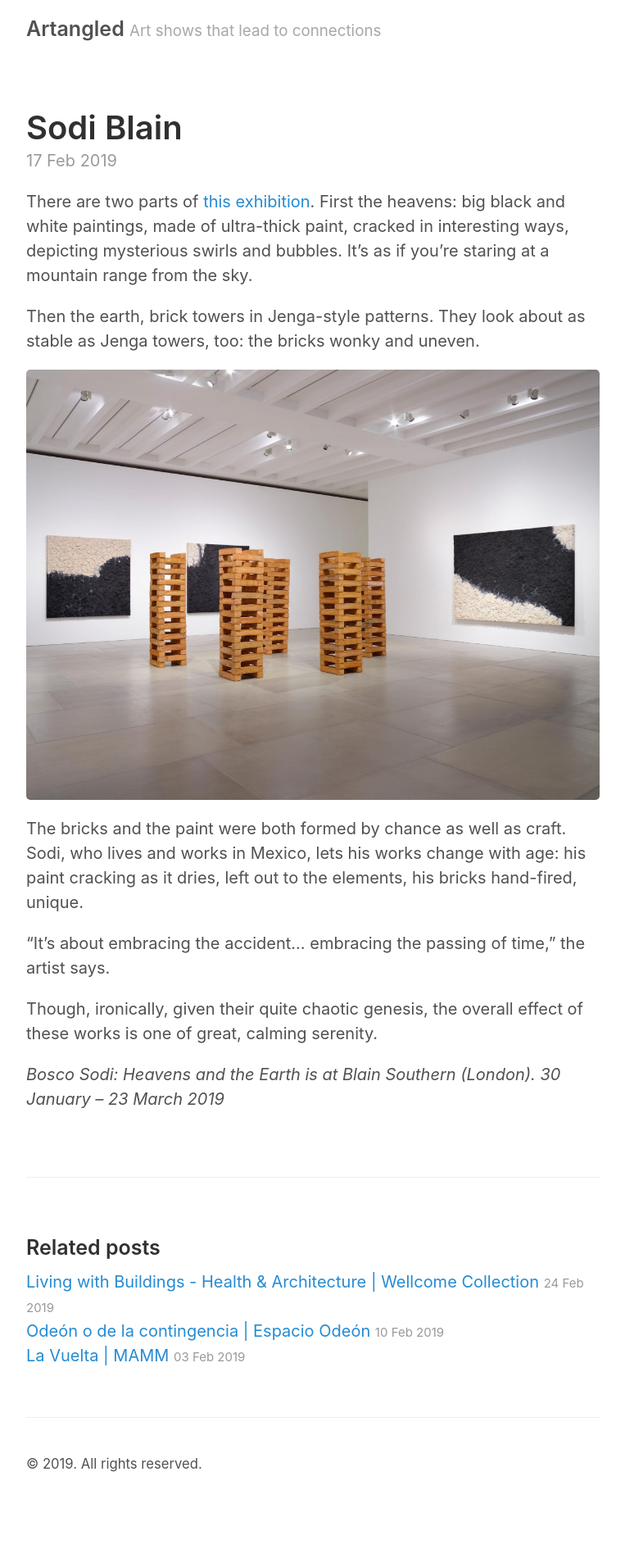
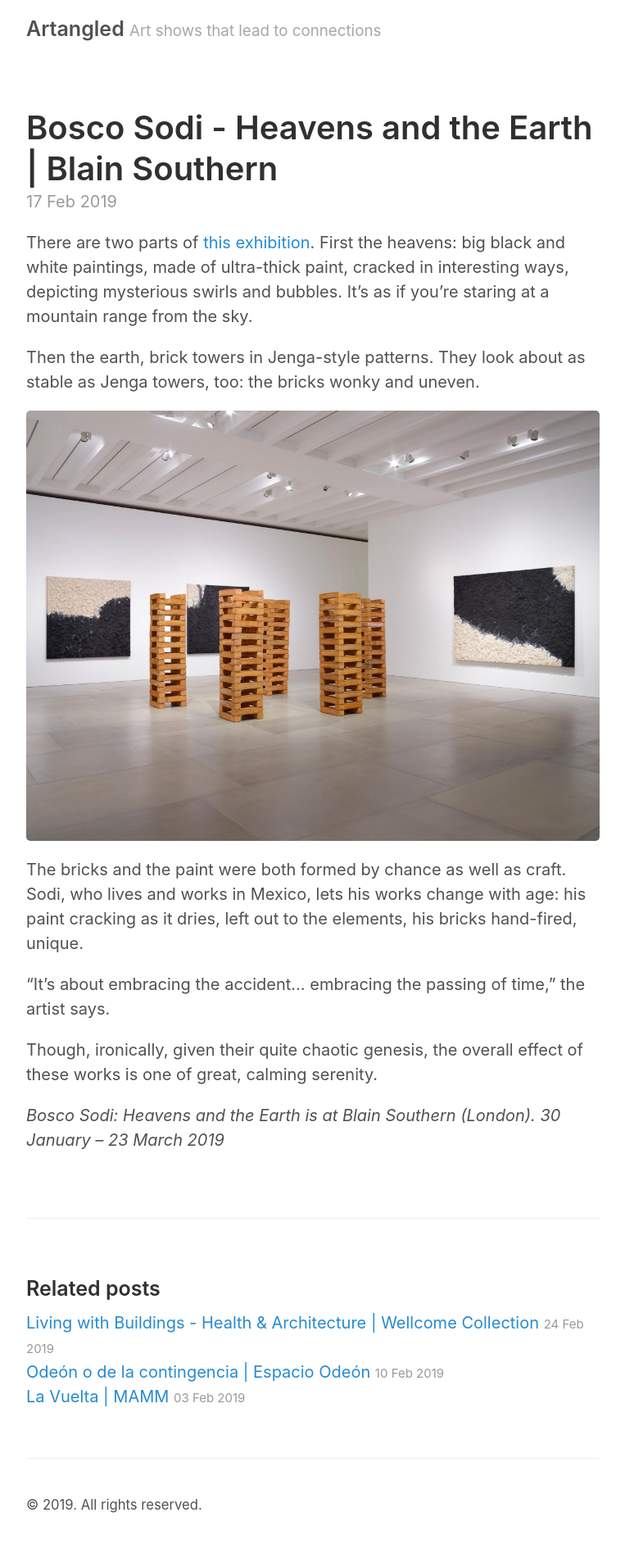
Before and after one commit to JMDKC/jmdkc.github.io, a Jekyll site: the page built from _posts/2019-02-17-sodi-blain.md, in a window 1280 px wide. Shown: the whole page at 82% size, without its empty margins (258-1021 px from the left). Built offline with Jekyll 4.4.1, drawn with Linux system fonts in a browser that asks for light colours; before the commit the page ends 1840 px from its top, so only the background shows below that.

Commit message:
updated post, at

```diff
--- a/_posts/2019-02-17-sodi-blain.md
+++ b/_posts/2019-02-17-sodi-blain.md
@@ -1,6 +1,6 @@
 ---
 layout: post
-Title: Bosco Sodi - Heavens and the Earth | Blain Southern
+title: Bosco Sodi - Heavens and the Earth | Blain Southern
 ---
 
 There are two parts of [this exhibition](https://www.blainsouthern.com/exhibitions/bosco-sodi-heavens-and-the-earth). First the heavens: big black and white paintings, made of ultra-thick paint, cracked in interesting ways, depicting mysterious swirls and bubbles. It’s as if you’re staring at a mountain range from the sky.
```
